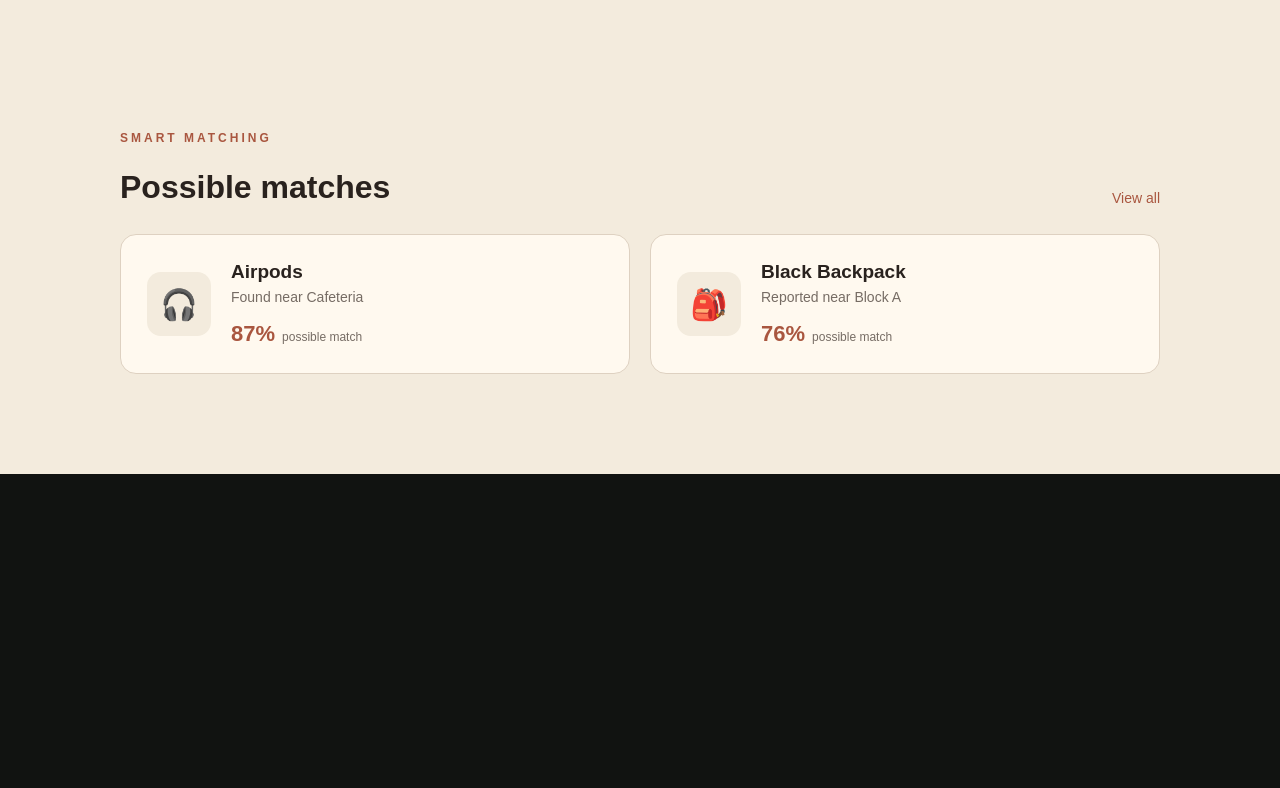
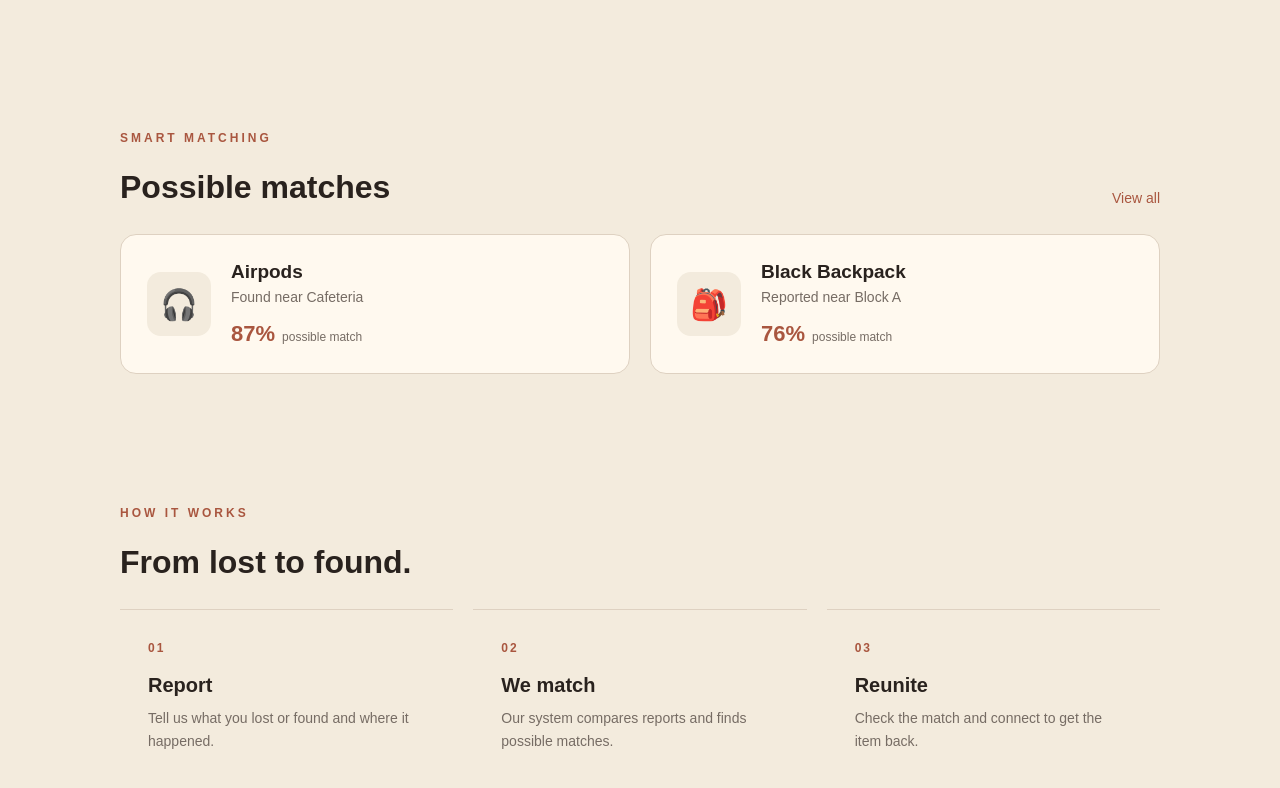
Before and after one commit to sowmyadurga08-ctrl/Lost-and-Found, a React (Vite) app in the folder lost-and-found/: page / in a window 1280 px wide. Shown: the part 1197-1985 px from the top of the page. Before the commit the page ends 1671 px from the top, so only its background shows below. Built offline with nearby package versions, Linux system fonts and the light colour scheme.

Commit message:
Complete homepage sections

```diff
--- a/lost-and-found/src/App.css
+++ b/lost-and-found/src/App.css
@@ -315,3 +315,40 @@
   color: #766c64;
   font-size: 12px;
 }
+
+.how-it-works {
+  max-width: 1100px;
+  margin: 0 auto;
+  padding: 20px 30px 120px;
+}
+
+.steps {
+  display: grid;
+  grid-template-columns: repeat(3, 1fr);
+  gap: 20px;
+}
+
+.step {
+  padding: 28px;
+  border-top: 1px solid #ded1c1;
+}
+
+.step span {
+  color: #a9563f;
+  font-size: 12px;
+  font-weight: bold;
+  letter-spacing: 2px;
+}
+
+.step h3 {
+  margin: 18px 0 10px;
+  color: #29221e;
+  font-size: 20px;
+}
+
+.step p {
+  margin: 0;
+  color: #766c64;
+  font-size: 14px;
+  line-height: 1.6;
+}
--- a/lost-and-found/src/App.jsx
+++ b/lost-and-found/src/App.jsx
@@ -115,7 +115,41 @@ function App() {
             </div>
           </div>
         </div>
+                </section>
+
+        <section className="how-it-works">
+
+          <div className="section-heading">
+            <div>
+              <p className="eyebrow">HOW IT WORKS</p>
+              <h2>From lost to found.</h2>
+            </div>
+          </div>
+
+          <div className="steps">
+
+            <div className="step">
+              <span>01</span>
+              <h3>Report</h3>
+              <p>Tell us what you lost or found and where it happened.</p>
+            </div>
+
+            <div className="step">
+              <span>02</span>
+              <h3>We match</h3>
+              <p>Our system compares reports and finds possible matches.</p>
+            </div>
+
+            <div className="step">
+              <span>03</span>
+              <h3>Reunite</h3>
+              <p>Check the match and connect to get the item back.</p>
+            </div>
+
+          </div>
+
         </section>
+
       </main>
 
     </div>
```
